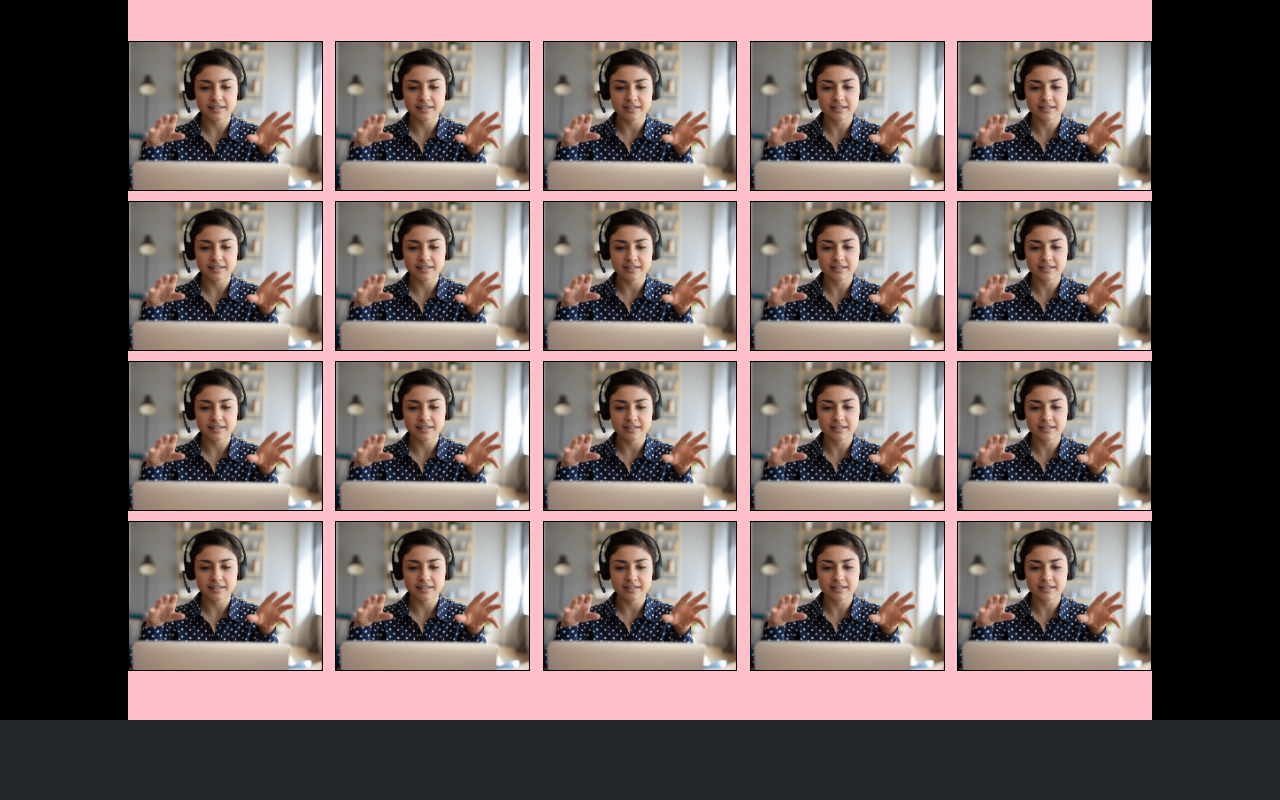
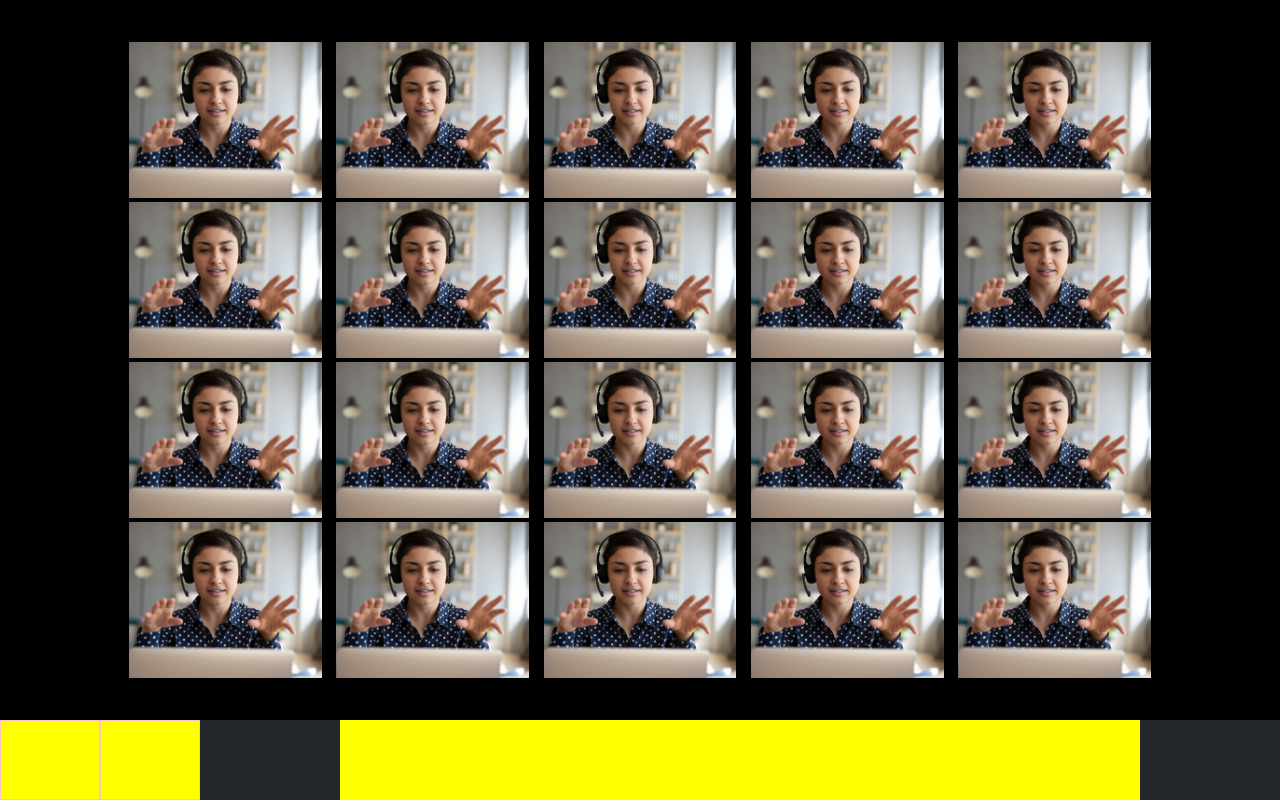
Before and after one commit to Dani9898/html-css-zoom, a plain HTML site: page index.html in a window 1280 px wide. Drawn offline with Linux system fonts and the light colour scheme.

Commit message:
facendo il footer

```diff
--- a/css/style.css
+++ b/css/style.css
@@ -17,7 +17,6 @@ main {
     height: 100%;
     margin: auto;
     display: flex;
-    background-color: pink;
     flex-wrap: wrap;
     justify-content: space-between;
     padding: 40px 0;
@@ -25,7 +24,6 @@ main {
 
 .user {
     width: 19%;
-    height: 150px;
     margin: 1px 0;
     background-color: red;
     border: 1px solid black;
@@ -37,10 +35,49 @@ main {
     object-fit: cover;
 }
 
+.cambio-pagina {
+    color: white;
+}
 
 
 /* footer */
 footer {
+    display: flex;
     height: 80px;
     background-color: #24272A;
+    justify-content: space-between;
 }
+
+#play {
+   height: 80px;
+   width: 200px;
+   display: flex;
+}
+
+#mute {
+    height: 80px;
+    width: 50%;
+    background-color: yellow;
+    border: 1px solid pink;
+}
+
+#stop {
+    height: 80px;
+    width: 50%;
+    background-color: yellow;
+    border: 1px solid pink;
+
+}
+
+
+#nav {
+    height: 80px;
+    width: 800px;
+    display: flex;
+}
+
+.ico {
+    height: 80px;
+    width: calc(100% / 8);
+    background-color: yellow;
+}
--- a/index.html
+++ b/index.html
@@ -14,77 +14,106 @@
                 <img src="img/woman-using-video-call-etiquette.jpg" alt="">
 
             </div>
+
             <div class="user">
                 <img src="img/woman-using-video-call-etiquette.jpg" alt="">
 
             </div>
+
             <div class="user">
                 <img src="img/woman-using-video-call-etiquette.jpg" alt="">
             </div>
+
             <div class="user">
                 <img src="img/woman-using-video-call-etiquette.jpg" alt="">
             </div>
+
             <div class="user">
                 <img src="img/woman-using-video-call-etiquette.jpg" alt="">
             </div>
+
             <div class="user">
                 <img src="img/woman-using-video-call-etiquette.jpg" alt="">
 
             </div>
+
             <div class="user">
                 <img src="img/woman-using-video-call-etiquette.jpg" alt="">
             </div>
+
             <div class="user">
                 <img src="img/woman-using-video-call-etiquette.jpg" alt="">
             </div>
+
             <div class="user">
                 <img src="img/woman-using-video-call-etiquette.jpg" alt="">
 
             </div>
+
             <div class="user">
                 <img src="img/woman-using-video-call-etiquette.jpg" alt="">
 
             </div>
-            <div class="user">
-                <img src="img/woman-using-video-call-etiquette.jpg" alt="">
-            </div>
-            <div class="user">
-                <img src="img/woman-using-video-call-etiquette.jpg" alt="">
-            </div>
-            <div class="user">
-                <img src="img/woman-using-video-call-etiquette.jpg" alt="">
-            </div>
-            <div class="user">
-                <img src="img/woman-using-video-call-etiquette.jpg" alt="">
 
-            </div>
-            <div class="user">
-                <img src="img/woman-using-video-call-etiquette.jpg" alt="">
-            </div>
-            <div class="user">
-                <img src="img/woman-using-video-call-etiquette.jpg" alt="">
-            </div>
-            <div class="user">
-                <img src="img/woman-using-video-call-etiquette.jpg" alt="">
-            </div>
-            <div class="user">
-                <img src="img/woman-using-video-call-etiquette.jpg" alt="">
-
-            </div>
-            <div class="user">
-                <img src="img/woman-using-video-call-etiquette.jpg" alt="">
-            </div>
             <div class="user">
                 <img src="img/woman-using-video-call-etiquette.jpg" alt="">
             </div>
 
+            <div class="user">
+                <img src="img/woman-using-video-call-etiquette.jpg" alt="">
+            </div>
 
+            <div class="user">
+                <img src="img/woman-using-video-call-etiquette.jpg" alt="">
+            </div>
+
+            <div class="user">
+                <img src="img/woman-using-video-call-etiquette.jpg" alt="">
+            </div>
+
+            <div class="user">
+                <img src="img/woman-using-video-call-etiquette.jpg" alt="">
+            </div>
+
+            <div class="user">
+                <img src="img/woman-using-video-call-etiquette.jpg" alt="">
+            </div>
+
+            <div class="user">
+                <img src="img/woman-using-video-call-etiquette.jpg" alt="">
+            </div>
+
+            <div class="user">
+                <img src="img/woman-using-video-call-etiquette.jpg" alt="">
+            </div>
+
+            <div class="user">
+                <img src="img/woman-using-video-call-etiquette.jpg" alt="">
+            </div>
+
+            <div class="user">
+                <img src="img/woman-using-video-call-etiquette.jpg" alt="">
+            </div>
         </div>
 
     </main>
 
     <footer>
-
+        <div id="play">
+            <div id="mute"></div>
+            <div id="stop"></div>
+        </div>
+        <div id="nav">
+            <div class="ico"></div>
+            <div class="ico"></div>
+            <div class="ico"></div>
+            <div class="ico"></div>
+            <div class="ico"></div>
+            <div class="ico"></div>
+            <div class="ico"></div>
+            <div class="ico"></div>
+        </div>
+        <div id="end"></div>
     </footer>
 </body>
 </html>
```
